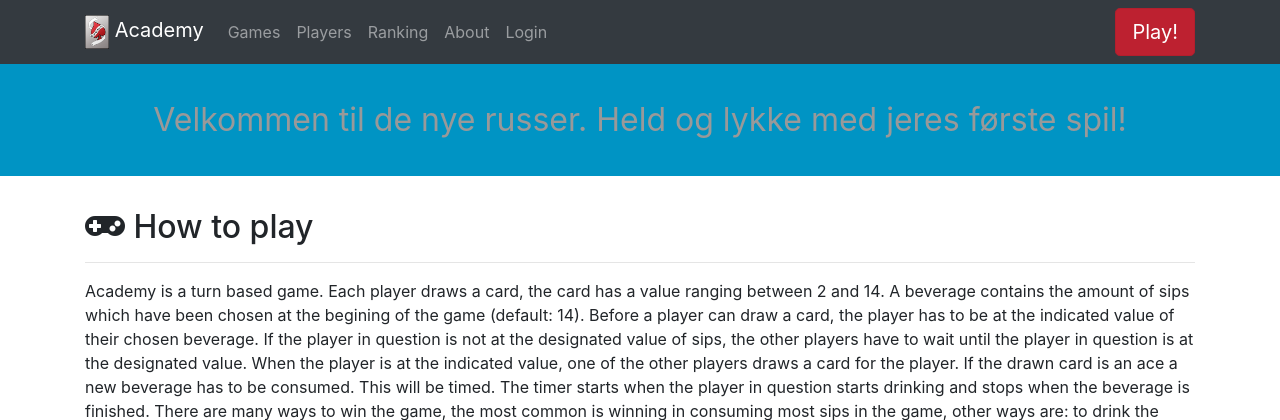
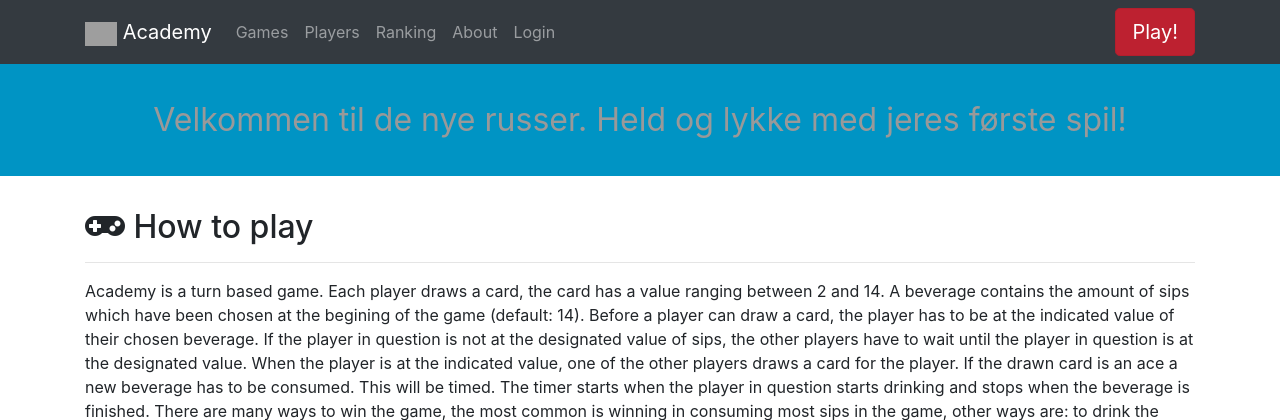
Before and after one commit to beeracademy/web, a Django app: template web/templates/about.html in a window 1280 px wide. Shown: the top 420 px of the page. Run offline with Django 3.2, Linux system fonts and the light colour scheme; the template is opened without the code that fills it, so the values that code supplies are empty; parts of the project's set-up code (start-up, migrations or seed data) failed here and were passed over; some libraries are stand-ins or nearby versions; grey boxes are pictures that could not be loaded.

Commit message:
New logo

```diff
--- a/web/templates/base.html
+++ b/web/templates/base.html
@@ -44,7 +44,7 @@
 			<nav class="navbar navbar-expand-lg navbar-dark bg-dark sticky-top">
 				<div class="container">
 					<a class="navbar-brand" href="/">
-						<img src="{% static "cardback.png" %}" width="24px" class="d-inline-align-top">
+						<img src="{% static "logo.png" %}" width="32px" class="d-inline-align-top">
 						Academy
 					</a>
 					<button class="navbar-toggler" type="button" data-toggle="collapse" data-target="#navbarNavAltMarkup" aria-controls="navbarNavAltMarkup" aria-expanded="false" aria-label="Toggle navigation">
```
Also changed, not shown: web/static/favicon.ico.
